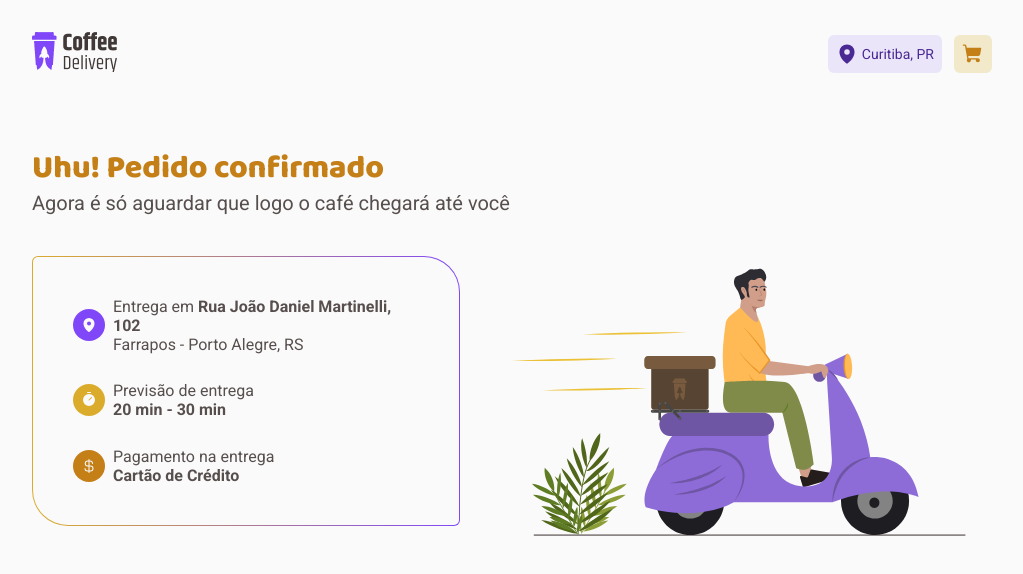
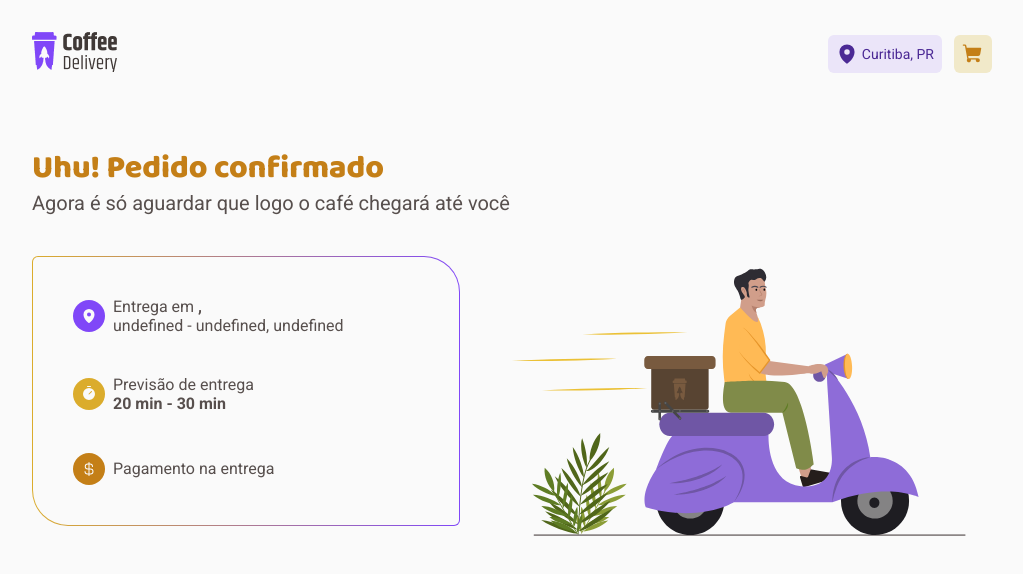
Before and after one commit to larissapissurno/coffee-delivery-react, a React (Vite) app: page /checkout-success in a window 1280 px wide. Shown: the top 574 px of the page, without its empty margins (128-1151 px from the left). Built offline with nearby package versions, Linux system fonts and the light colour scheme.

Commit message:
feat: checkout success

```diff
--- a/src/App.tsx
+++ b/src/App.tsx
@@ -1,5 +1,6 @@
 import { BrowserRouter } from 'react-router-dom'
 import { ThemeProvider } from 'styled-components'
+import { OrderContextProvider } from './contexts/OrderContext'
 import { ShoppingCartContextProvider } from './contexts/ShoppingCartContext'
 import { Router } from './Router'
 import { GlobalStyle } from './styles/global'
@@ -10,7 +11,9 @@ export function App() {
     <ThemeProvider theme={defaultTheme}>
       <BrowserRouter>
         <ShoppingCartContextProvider>
-          <Router />
+          <OrderContextProvider>
+            <Router />
+          </OrderContextProvider>
         </ShoppingCartContextProvider>
       </BrowserRouter>
 
--- a/src/components/PaymentType/index.tsx
+++ b/src/components/PaymentType/index.tsx
@@ -8,6 +8,12 @@ export enum EPaymentMethod {
   DebitCard = 'debitCard',
   Money = 'money',
 }
+
+export const EPaymentMethodsMap = new Map<EPaymentMethod, string>([
+  [EPaymentMethod.CreditCard, 'Cartão de Crédito'],
+  [EPaymentMethod.DebitCard, 'Cartão de Débito'],
+  [EPaymentMethod.Money, 'Dinheiro'],
+])
 
 interface PaymentMethodProps {
   icon: ReactNode
--- a/src/contexts/OrderContext.tsx
+++ b/src/contexts/OrderContext.tsx
@@ -26,11 +26,13 @@ interface OrderContextProviderProps {
   children: ReactNode
 }
 
+const DELIVERY_FEE = 3.5
+
 export function OrderContextProvider({ children }: OrderContextProviderProps) {
   const [items, setItems] = useState<ShoppingCartItem[]>([])
   const [shippingAddress, setShippingAddress] = useState<ShippingAddress>()
   const [paymentMethod, setPaymentMethod] = useState<EPaymentMethod>()
-  const [deliveryFee, setDeliveryFee] = useState(0)
+  const [deliveryFee, setDeliveryFee] = useState(DELIVERY_FEE)
 
   return (
     <OrderContext.Provider
--- a/src/pages/CheckoutSuccess/index.tsx
+++ b/src/pages/CheckoutSuccess/index.tsx
@@ -2,9 +2,14 @@ import { ContentWrapper } from '@pages/Checkout/styles'
 import { CurrencyDollar, MapPin, Timer } from 'phosphor-react'
 import { TextRegularL, TitleL } from 'src/styles/typography'
 import { OrderInfo, OrderInfoWrapper } from './styles'
-import figure from '@assets/images/checkout-success-figure.svg'
+import successFigure from '@assets/images/checkout-success-figure.svg'
+import { useOrder } from 'src/contexts/OrderContext'
+import { EPaymentMethodsMap } from '@components/PaymentType'
 
 export function CheckoutSuccess() {
+  const { shippingAddress, paymentMethod } = useOrder()
+  const { street, number, state, city, district } = shippingAddress || {}
+
   return (
     <ContentWrapper>
       <TitleL color="primary-700">Uhu! Pedido confirmado</TitleL>
@@ -20,9 +25,12 @@ export function CheckoutSuccess() {
             </div>
             <div>
               <p>
-                Entrega em <strong>Rua João Daniel Martinelli, 102</strong>
+                Entrega em{' '}
+                <strong>
+                  {street}, {number}
+                </strong>
               </p>
-              <p>Farrapos - Porto Alegre, RS</p>
+              <p>{`${district} - ${city}, ${state}`}</p>
             </div>
           </OrderInfo>
 
@@ -42,12 +50,12 @@ export function CheckoutSuccess() {
             </div>
             <div>
               <p>Pagamento na entrega</p>
-              <strong>Cartão de Crédito</strong>
+              <strong>{EPaymentMethodsMap.get(paymentMethod!)}</strong>
             </div>
           </OrderInfo>
         </div>
 
-        <img src={figure} alt="" />
+        <img src={successFigure} alt="" />
       </OrderInfoWrapper>
     </ContentWrapper>
   )
```
